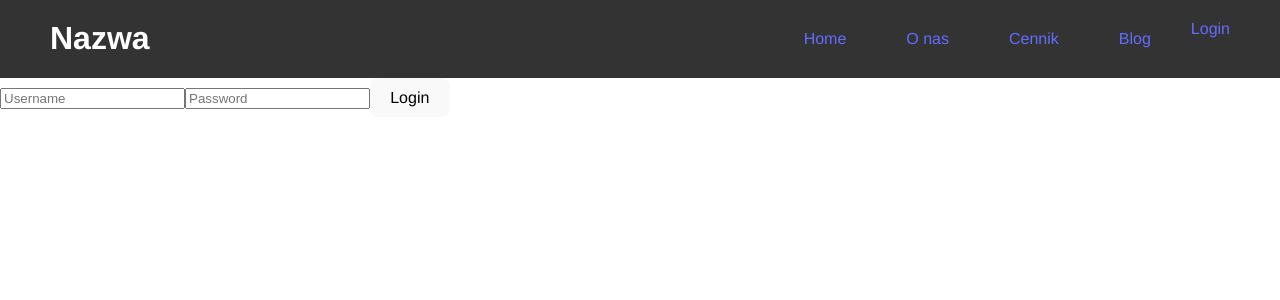
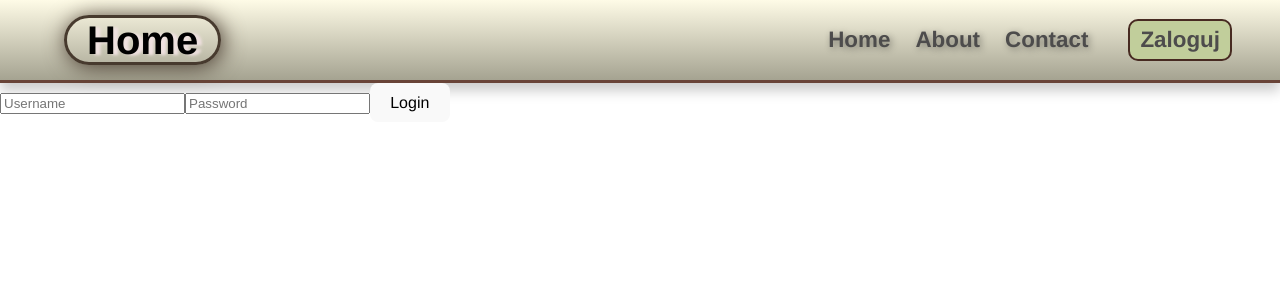
Before and after one commit to KBADZmier/AplikacjaIIGit, a React (Vite) app: page /login in a window 1280 px wide. Shown: the top 300 px of the page. Built offline with nearby package versions, Linux system fonts and the light colour scheme.

Commit message:
navbar fajny

```diff
--- a/src/components/HomePage/Home.css
+++ b/src/components/HomePage/Home.css
@@ -10,6 +10,7 @@ body {
 
 .home {
   max-width: 100%;
+  z-index: -1;
 }
 
 .hero {
@@ -57,12 +58,6 @@ body {
   gap: 150px;
 }
 
-button {
-  padding: 10px 20px;
-  font-size: 1rem;
-  cursor: pointer;
-}
-
 @media (max-width: 768px) {
   .app-title {
     font-size: 2rem;
--- a/src/components/Navbar/Navbar.css
+++ b/src/components/Navbar/Navbar.css
@@ -1,51 +1,138 @@
-.navbaro {
-  display: flex;
-  justify-content: space-between;
-  align-items: center;
-  color: white;
-  padding: 0 50px;
-  background-color: #333; /* Dark grey background */
-
-  background-size: cover;
-  background-position: center;
+/* Ogólne style dla Navbar */
+.navbar {
+  font-family: Helvetica;
+  border-bottom: 3px solid #694438; /* Zwiększony border-bottom */
+  z-index: 100;
+  padding-top: 10px;
+  padding-bottom: 10px;
+  box-shadow: 0 8px 12px rgba(0, 0, 0, 0.2); /* Zwiększony cień */
+  background: linear-gradient(to bottom, #fefae0c9, #a5a391);
 }
 
-.lis {
-  padding: 10px 20px;
-  list-style: none;
-  list-style-type: none;
-  transition: background-color 0.3s, color 0.3s;
-}
-ul {
-  list-style-type: none;
+.navdiv {
+  display: flex;
+  align-items: center;
+  justify-content: space-between;
+  padding: 0px 3rem 0px 4rem;
 }
 
-.lis:hover {
-  background-color: #555; /* Darker grey on hover */
-  color: #fff; /* White text on hover */
+.logo a {
+  font-size: 2.5rem;
+  font-weight: bold;
+  color: #000000;
+  border: #473a2e solid;
+  border-radius: 50px;
+  text-shadow: 5px 1px 3px #f1e2e2;
+  padding: 0px 20px 0px 20px;
+  box-shadow: 2px 2px 22px #473a2e;
+  text-decoration: none;
+  transition: color 0.3s ease, box-shadow 0.3s ease;
 }
 
-.firma {
-  font-size: 2rem;
-  font-weight: bold;
-  color: #fff; /* White text */
+@keyframes slidebg {
+  to {
+    background-position: 20vw;
+  }
+}
+.logo a:hover {
+  background-image: linear-gradient(
+    to right,
+    red,
+    orange,
+    yellow,
+    green,
+    blue,
+    indigo,
+    violet,
+    red
+  );
+  color: #000;
+  animation: slidebg 2s linear infinite;
 }
 
-.lista {
+.nav-items {
   display: flex;
-  gap: 20px;
+  align-items: center;
+}
+
+ul {
+  display: flex;
+  align-items: center;
+  margin: 0;
+  padding: 0;
+  list-style: none;
+}
+
+li {
+  list-style: none;
+  display: inline-block;
+}
+
+li a {
+  color: #4d4c4c;
+  font-size: 1.4rem;
+  font-weight: bold;
+  padding-right: 25px;
+  text-shadow: 2px 2px 7px rgba(0, 0, 0, 0.4);
+  text-decoration: none;
+}
+
+li a:hover {
+  color: black;
+  transition: color 0.3s ease, box-shadow 0.3s ease;
+}
+
+nav ul li a.active {
+  color: #000000;
+  transition: color 0.3s ease, box-shadow 0.3s ease;
 }
 
 .login-button {
-  padding: 10px 20px;
-  background-color: #007bff; /* Bootstrap primary color */
-  color: #fff;
-  border: none;
-  border-radius: 5px;
-  cursor: pointer;
-  transition: background-color 0.3s;
+  color: #4d4c4c;
+  background-color: #c1ce9b;
+  font-weight: bold;
+  border: 2px solid #472a21; /* Dodanie obramowania */
+  border-radius: 10px;
+  padding: 2px 10px 2px 10px;
+  text-align: center;
+  font-size: 1.4rem;
+  text-decoration: none;
+  margin-left: 15px; /* Odstęp między listą a przyciskiem */
+  display: flex;
+
+  align-items: center;
+  justify-content: center;
+  transition: background-color 0.3s ease, color 0.3s ease, box-shadow 0.3s ease; /* Dodanie przejścia */
 }
 
 .login-button:hover {
-  background-color: #0056b3; /* Darker shade of Bootstrap primary color */
+  background-color: #333; /* Zmiana koloru tła przy najechaniu */
+  color: #c1ce9b;
+  box-shadow: 1px 4px 8px rgba(0, 0, 0, 0.7); /* Dodanie cienia przy najechaniu */
 }
+
+.auth-section {
+  display: flex;
+  align-items: center;
+  margin-left: 15px; /* Odstęp między listą a sekcją uwierzytelniania */
+}
+
+.auth-section .username {
+  margin-right: 10px;
+  color: #000;
+}
+
+.logout-button {
+  background-color: #000;
+  color: #fefae0;
+  font-weight: bold;
+  border: 2px solid #694438; /* Dodanie obramowania */
+  border-radius: 10px;
+  padding: 10px;
+  cursor: pointer;
+}
+
+.logout-button:hover {
+  background-color: #333;
+  color: #fff;
+}
--- a/src/components/Navbar/Navbar.jsx
+++ b/src/components/Navbar/Navbar.jsx
@@ -1,41 +1,42 @@
-// src/components/Navbar/Navbar.jsx
 import React from "react";
-import { Link, NavLink } from "react-router-dom";
+import { NavLink } from "react-router-dom";
 import "./Navbar.css";
 
 const Navbar = ({ token, username, handleLogout }) => {
   return (
     <div className="navbaro">
-      <h1 className="firma">Nazwa</h1>
-      <ul className="lista">
-        <li className="lis">
-          <Link to="/home">Home</Link>
-        </li>
-        <li className="lis">
-          <Link to="/about">O nas</Link>
-        </li>
-        <li className="lis">
-          <Link to="/pricing">Cennik</Link>
-        </li>
-        <li className="lis">
-          <Link to="/blog">Blog</Link>
-        </li>
-        <li>
-          {" "}
-          <div className="auth-section">
+      <nav className="navbar">
+        <div className="navdiv">
+          <div className="logo">
+            <NavLink to="/home">Home</NavLink>
+          </div>
+          <div className="nav-items">
+            <ul>
+              <li>
+                <NavLink to="/home">Home</NavLink>
+              </li>
+              <li>
+                <NavLink to="/about">About</NavLink>
+              </li>
+              <li>
+                <NavLink to="/contact">Contact</NavLink>
+              </li>
+            </ul>
             {token ? (
-              <div>
-                <span className="username"> {username}!</span>
+              <div className="auth-section">
+                <span className="username">{username}!</span>
                 <button onClick={handleLogout} className="logout-button">
                   Logout
                 </button>
               </div>
             ) : (
-              <NavLink to="/login">Login</NavLink>
+              <NavLink to="/login" className="login-button">
+                Zaloguj
+              </NavLink>
             )}
           </div>
-        </li>
-      </ul>
+        </div>
+      </nav>
     </div>
   );
 };
```
